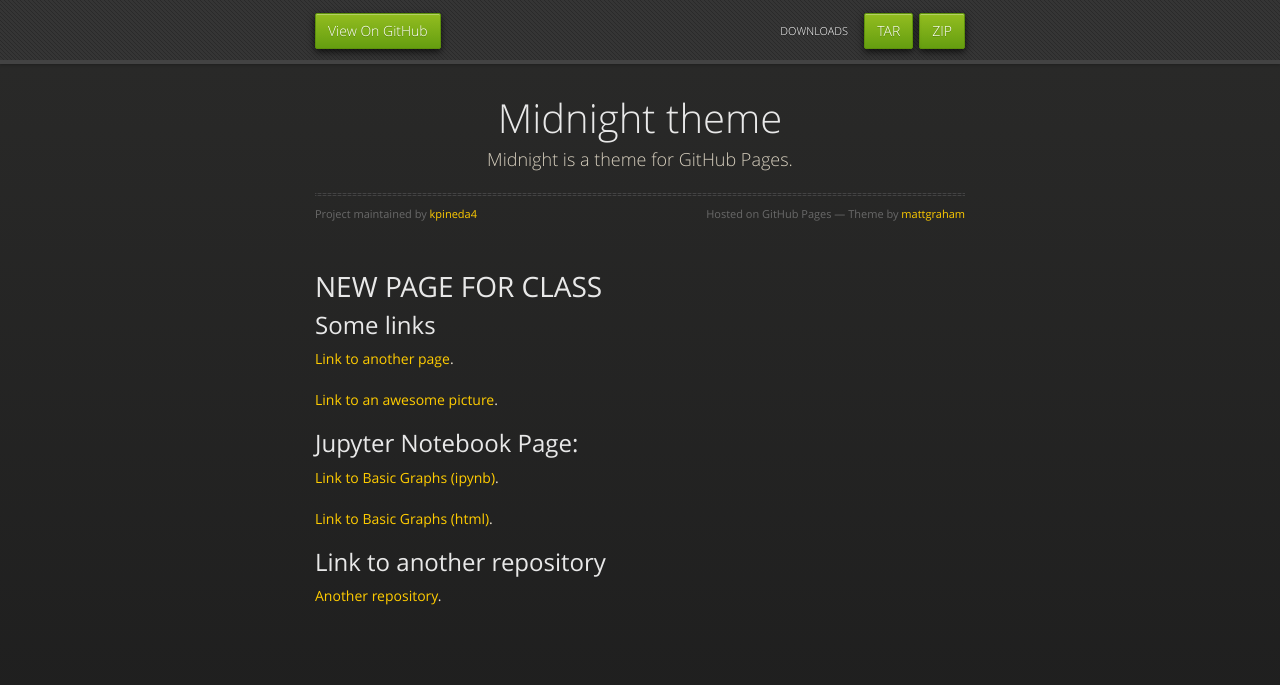
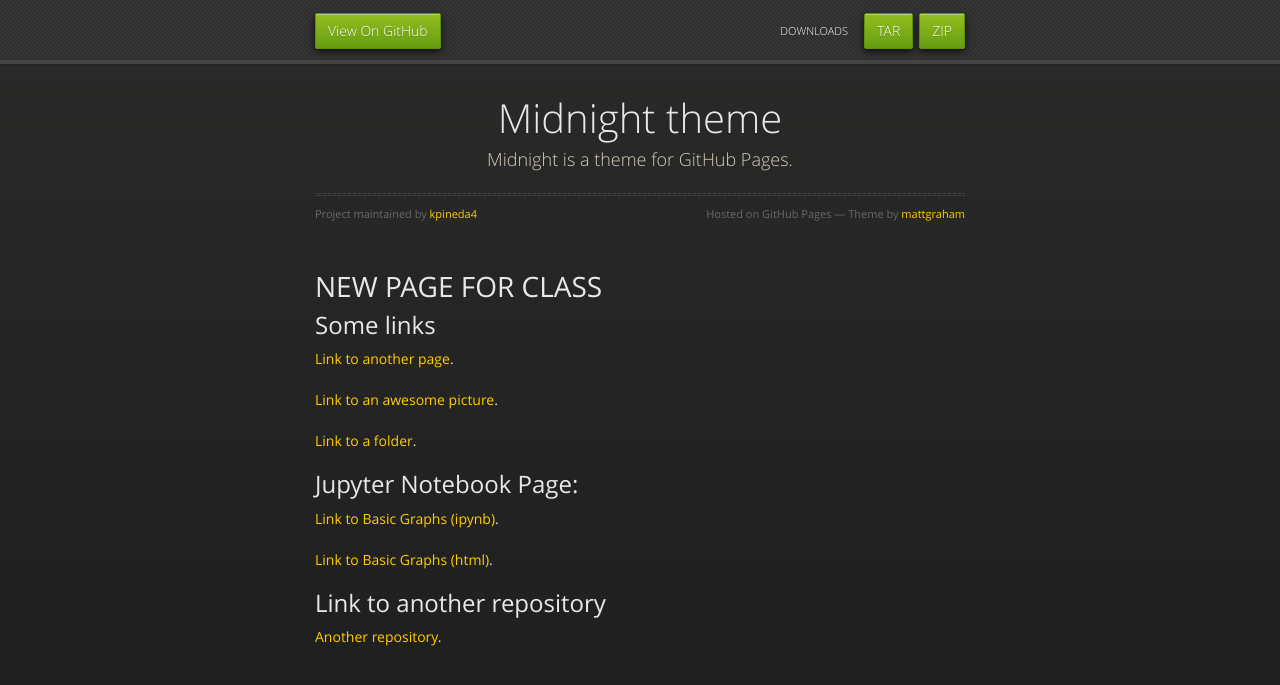
Before and after one commit to kpineda4/kpineda4.github.io, a Jekyll site: the page built from index.md, in a window 1280 px wide. Shown: the top 685 px of the page. Built offline with Jekyll 4.4.1, drawn with Linux system fonts in a browser that asks for light colours; our own code applies the rules of GitHub Pages for plain Markdown files.

Commit message:
Update index.md

```diff
--- a/index.md
+++ b/index.md
@@ -10,6 +10,7 @@
 
 [Link to an awesome picture](https://specials-images.forbesimg.com/imageserve/5e3b12cb8b6cf300071df09e/960x0.jpg?fit=scale).
 
+[Link to a folder](https://github.com/kpineda4/MasonAnalytica).
 
 ## Jupyter Notebook Page:
 [Link to Basic Graphs (ipynb)](./BasicGraphAssignments.ipynb).
```
